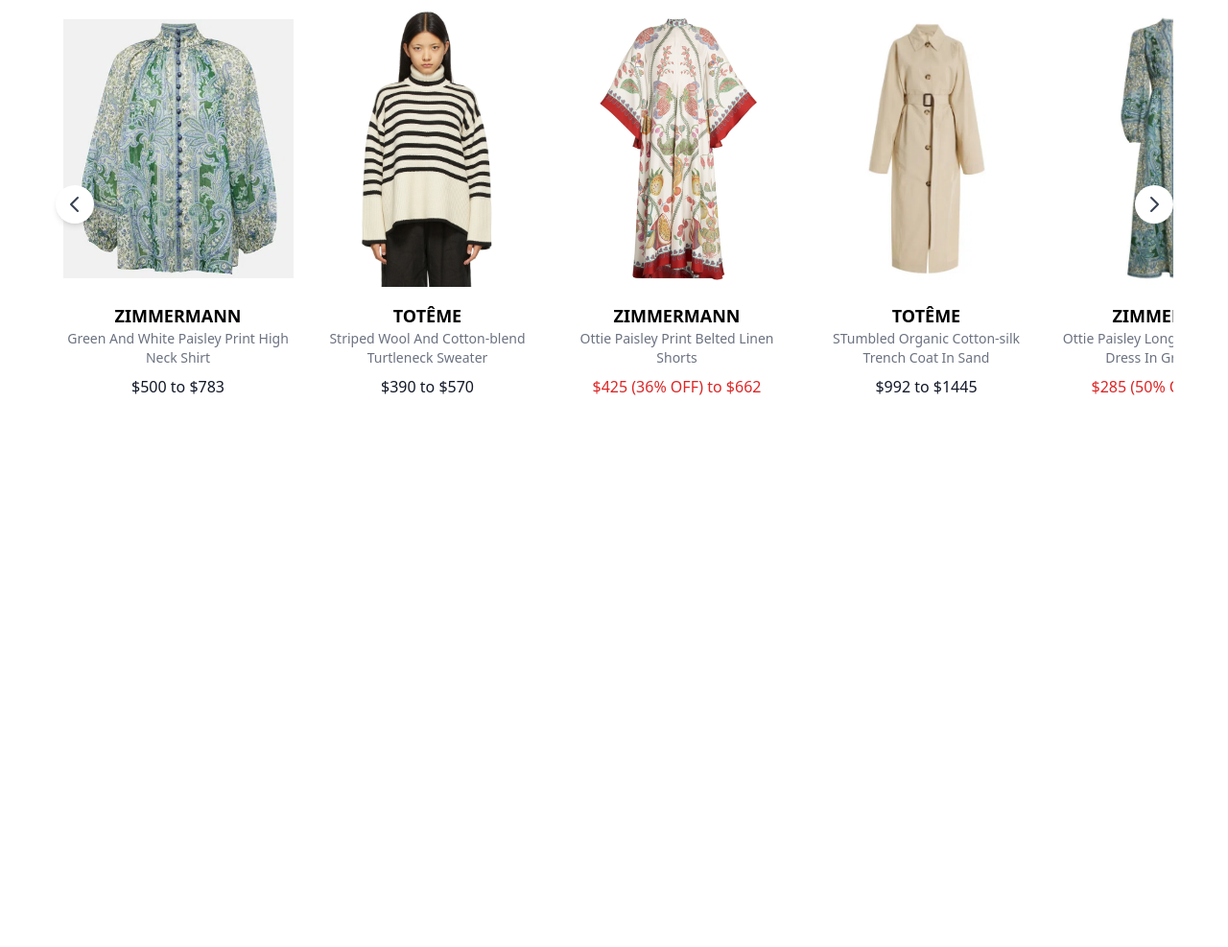
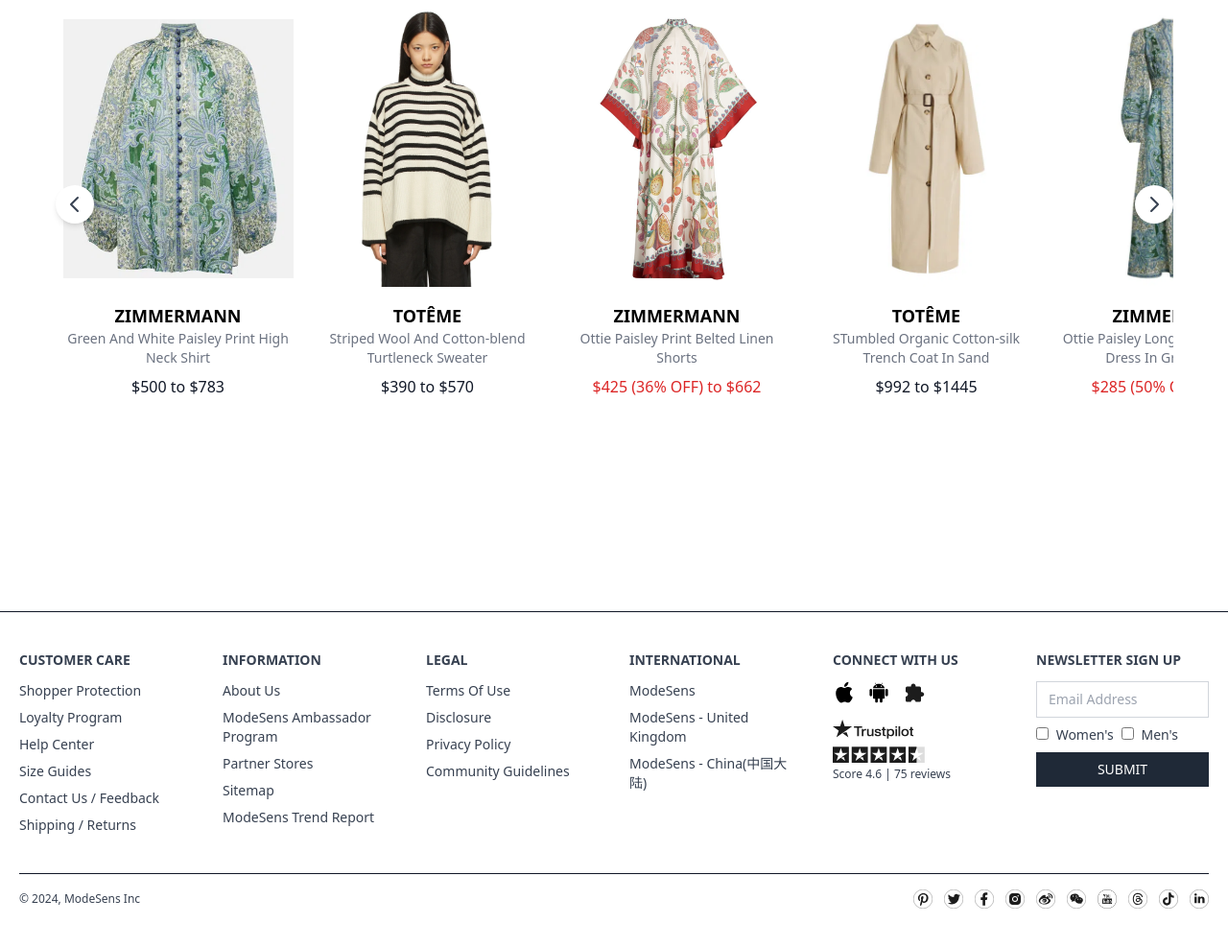
Before and after one commit to sumit-sg21/Tech-Triatheletes_029, a plain HTML site: page index.html in a window 1280 px wide. Shown: the part 252-1239 px from the top of the page at 96% size. Before the commit the page ends 865 px from the top, so only its background shows below. Drawn offline with nearby package versions, Linux system fonts and the light colour scheme.

Commit message:
footer section

```diff
--- a/index.html
+++ b/index.html
@@ -175,6 +175,92 @@
       </div>
     </div>
 
+    <br>
+    <footer class="bg-white dark-border border-t border-gray-900 text-gray-700 py-10">
+        <div class="container mx-auto px-5">
+            <div class="grid grid-cols-2 md:grid-cols-3 lg:grid-cols-6 gap-8 text-sm">
+                <div>
+                    <h3 class="font-semibold mb-3">CUSTOMER CARE</h3>
+                    <ul class="space-y-2">
+                        <li><a href="#" class="hover:underline">Shopper Protection</a></li>
+                        <li><a href="#" class="hover:underline">Loyalty Program</a></li>
+                        <li><a href="#" class="hover:underline">Help Center</a></li>
+                        <li><a href="#" class="hover:underline">Size Guides</a></li>
+                        <li><a href="#" class="hover:underline">Contact Us / Feedback</a></li>
+                        <li><a href="#" class="hover:underline">Shipping / Returns</a></li>
+                    </ul>
+                </div>
+                <div>
+                    <h3 class="font-semibold mb-3">INFORMATION</h3>
+                    <ul class="space-y-2">
+                        <li><a href="#" class="hover:underline">About Us</a></li>
+                        <li><a href="#" class="hover:underline">ModeSens Ambassador Program</a></li>
+                        <li><a href="#" class="hover:underline">Partner Stores</a></li>
+                        <li><a href="#" class="hover:underline">Sitemap</a></li>
+                        <li><a href="#" class="hover:underline">ModeSens Trend Report</a></li>
+                    </ul>
+                </div>
+                <div>
+                    <h3 class="font-semibold mb-3">LEGAL</h3>
+                    <ul class="space-y-2">
+                        <li><a href="#" class="hover:underline">Terms Of Use</a></li>
+                        <li><a href="#" class="hover:underline">Disclosure</a></li>
+                        <li><a href="#" class="hover:underline">Privacy Policy</a></li>
+                        <li><a href="#" class="hover:underline">Community Guidelines</a></li>
+                    </ul>
+                </div>
+                <div>
+                    <h3 class="font-semibold mb-3">INTERNATIONAL</h3>
+                    <ul class="space-y-2">
+                        <li><a href="#" class="hover:underline">ModeSens</a></li>
+                        <li><a href="#" class="hover:underline">ModeSens - United Kingdom</a></li>
+                        <li><a href="#" class="hover:underline">ModeSens - China(中国大陆)</a></li>
+                    </ul>
+                </div>
+                <div>
+                    <h3 class="font-semibold mb-3">CONNECT WITH US</h3>
+                    <div class="flex space-x-3">
+                        <img src="./assets/footer/20220815download_ios.svg" alt="Apple" class="w-6 h-6">
+                        <img src="./assets/footer/20220815download_android.svg" alt="Android" class="w-6 h-6">
+                        <img src="./assets/footer/20220815down_chromestrore.svg" alt="Puzzle" class="w-6 h-6">
+                    </div>
+                    <div class="mt-4">
+                        <img src="./assets/footer/20240229_trustpilot.svg" alt="Trustpilot" class="w-24">
+                        <p class="text-xs mt-1">Score 4.6 | 75 reviews</p>
+                    </div>
+                </div>
+                <div>
+                    <h3 class="font-semibold mb-3">NEWSLETTER SIGN UP</h3>
+                    <form class="space-y-2">
+                        <input type="email" placeholder="Email Address" class="w-full border border-gray-300 px-3 py-2">
+                        <div class="flex items-center space-x-2">
+                            <label><input type="checkbox" class="mr-1"> Women's</label>
+                            <label><input type="checkbox" class="mr-1"> Men's</label>
+                        </div>
+                        <button type="submit" class="w-full bg-gray-800 text-white py-2">SUBMIT</button>
+                    </form>
+                </div>
+            </div>
+            <div class="dark-border border-t border-gray-900 mt-10 pt-4">
+                <div class="flex justify-between items-center">
+                    <p class="text-xs">&copy; 2024, ModeSens Inc</p>
+                    <div class="flex space-x-3">
+                        <img src="./assets/footer/20220726Pinterest.svg" alt="Pinterest" class="w-5 h-5">
+                        <img src="./assets/footer/20220726Twitter.svg" alt="Twitter" class="w-5 h-5">
+                        <img src="./assets/footer/20220726Facebook.svg" alt="Facebook" class="w-5 h-5">
+                        <img src="./assets/footer/20220726Ins.svg" alt="Instagram" class="w-5 h-5">
+                        <img src="./assets/footer/20220726Weibo.svg" alt="Weibo" class="w-5 h-5">
+                        <img src="./assets/footer/20220726Wechat.svg" alt="WeChat" class="w-5 h-5">
+                        <img src="./assets/footer/20230427Youtube.png" alt="YouTube" class="w-5 h-5">
+                        <img src="./assets/footer/20230711threads.svg" alt="Threads" class="w-5 h-5">
+                        <img src="./assets/footer/20240119tiktok2.svg" alt="TikTok" class="w-5 h-5">
+                        <img src="./assets/footer/20240119linkedin3.svg" alt="LinkedIn" class="w-5 h-5">
+                    </div>
+                </div>
+            </div>
+        </div>
+    </footer>
+
     <script>
       const carousel = document.getElementById("carousel");
       const nextButton = document.getElementById("nextButton");
```
Also changed, not shown: assets/footer/20220726Facebook.svg (added), assets/footer/20220726Ins.svg (added), assets/footer/20220726Pinterest.svg (added), assets/footer/20220726Twitter.svg (added), assets/footer/20220726Wechat.svg (added), assets/footer/20220726Weibo.svg (added), assets/footer/20220811Xiaohongshu.svg (added), assets/footer/20220815down_chromestrore.svg (added), assets/footer/20220815download_android.svg (added), assets/footer/20220815download_ios.svg (added), assets/footer/20230427Youtube.png (added), assets/footer/20230711threads.svg (added), assets/footer/20240119linkedin3.svg (added), assets/footer/20240119tiktok2.svg (added), 1 more files.
